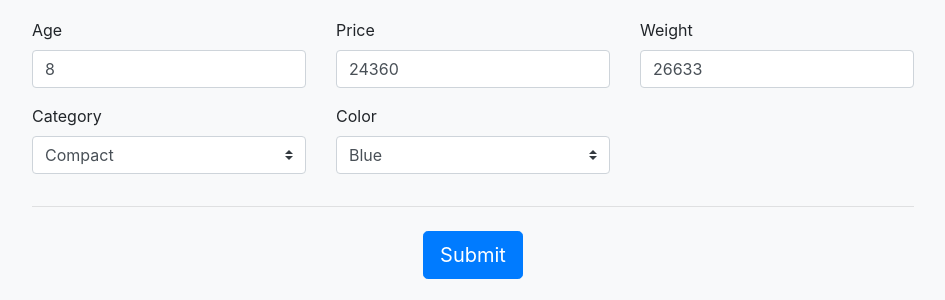
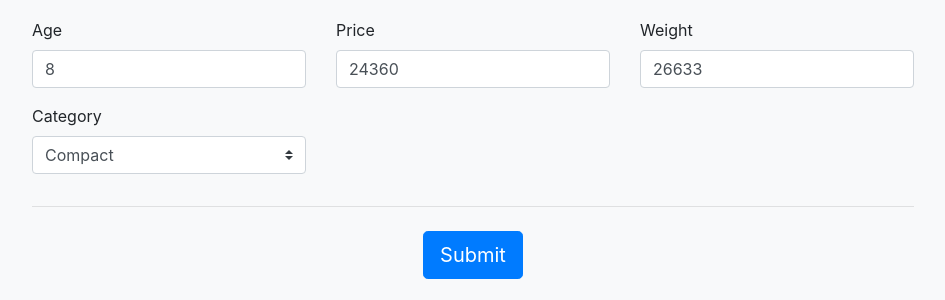
Before and after one commit to kingyiusuen/travelers-insurance-fraud, a Flask app: page / in a window 1280 px wide. Shown: the part 1039-1339 px from the top of the page, without its empty margins (167-1112 px from the left). Run offline with Flask 2, Linux system fonts and the light colour scheme; parts of the project's set-up code (start-up, migrations or seed data) failed here and were passed over; some libraries are stand-ins or nearby versions.

Commit message:
Remove vehicle color

```diff
--- a/src/templates/index.html
+++ b/src/templates/index.html
@@ -139,18 +139,6 @@
         <option>Large</option>
       </select>
     </div>
-    <div class="col-md-4 mb-3">
-      <label for="vehicle-color">Color</label>
-      <select class="custom-select d-block w-100" name="vehicle_color" required>
-        <option>Blue</option>
-        <option>Black</option>
-        <option>Gray</option>
-        <option>Other</option>
-        <option>Red</option>
-        <option>Silver</option>
-        <option>White</option>
-      </select>
-    </div>
   </div>
   <hr class="mb-4">
   <div class="row justify-content-center">
--- a/src/utils.py
+++ b/src/utils.py
@@ -15,7 +15,6 @@ latitude_and_longitude_lookup = {
 
 def preprocess(data: Dict[str, Any]) -> Dict[str, Any]:
     data["gender"] = "M" if data["gender"] == "Male" else "F"
-    data["vehicle_color"] = data["vehicle_color"].lower()
 
     zip_code = int(data.pop("zip_code"))
     data["latitude"], data["longitude"] = latitude_and_longitude_lookup[zip_code]
```
